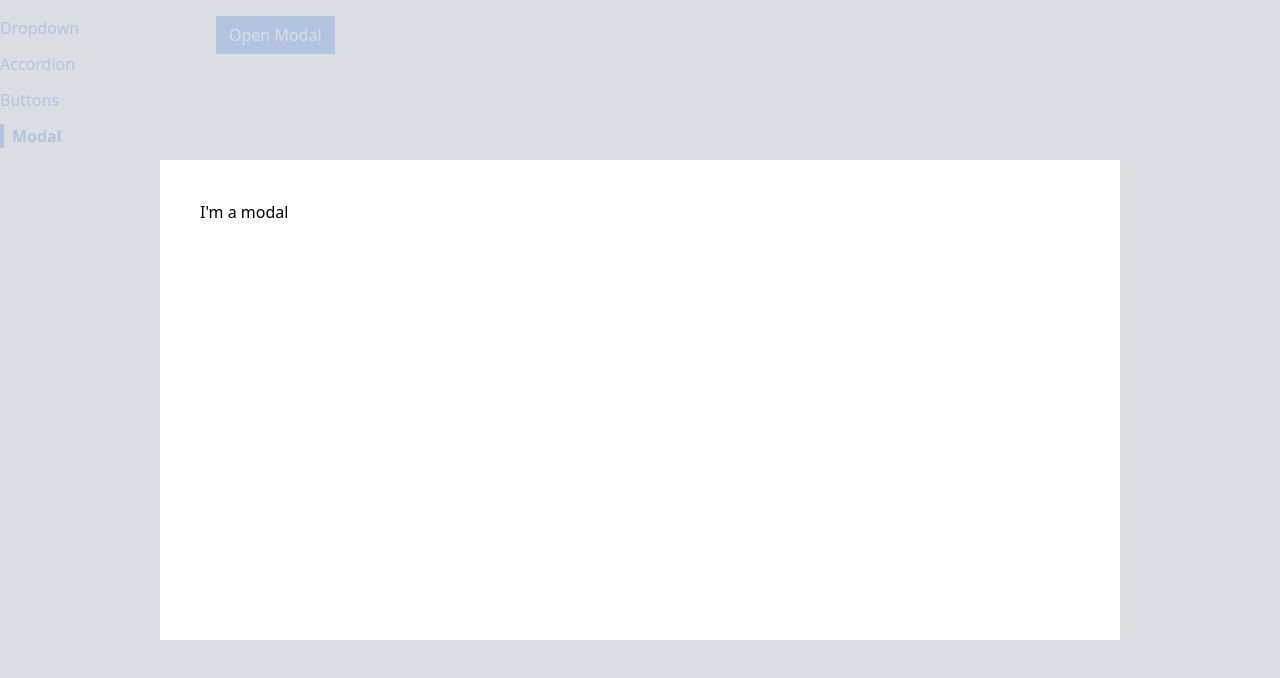
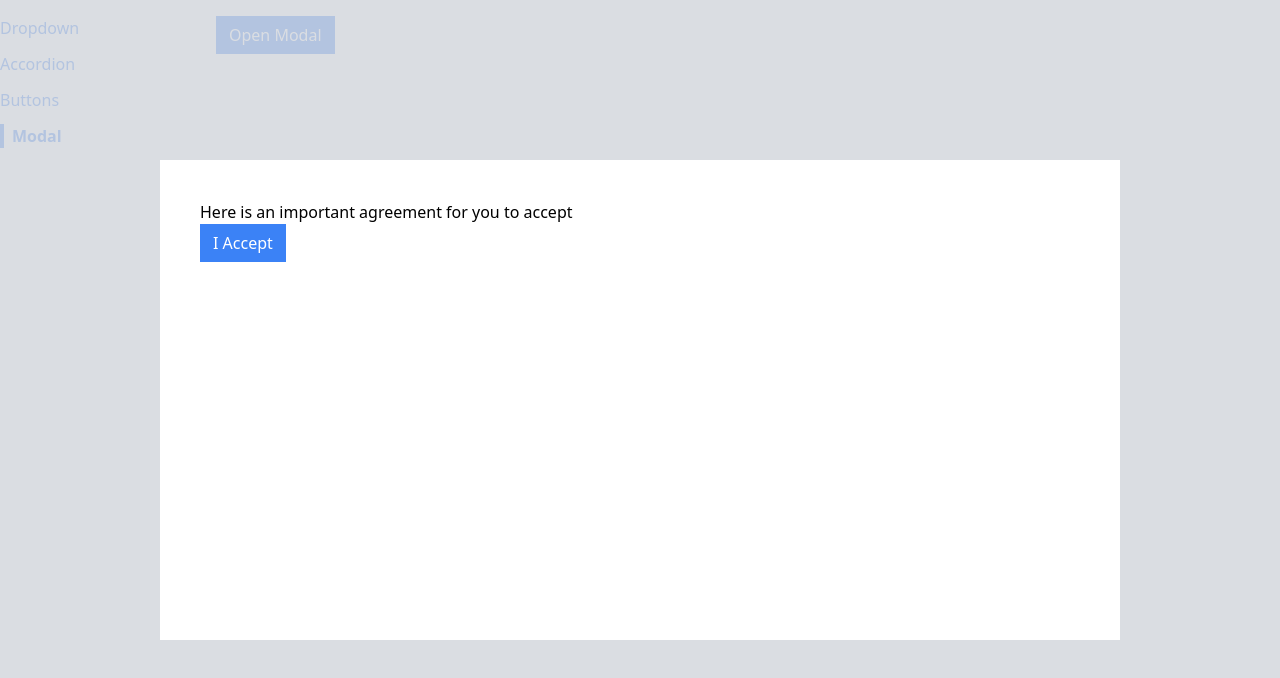
Before and after one commit to poyingHAHA/React_learning, a React (Create React App) app in the folder 6_custom_nav_and_routing/: page /modal in a window 1280 px wide. Both pictures are taken after a click on the button "Open Modal". Shown: the top 678 px of the page. Built offline with nearby package versions, Linux system fonts and the light colour scheme.

Commit message:
7. Customizing Modal

```diff
--- a/6_custom_nav_and_routing/src/components/Modal.js
+++ b/6_custom_nav_and_routing/src/components/Modal.js
@@ -1,11 +1,12 @@
 import ReactDOM from 'react-dom';
 
-function Modal({onClose}) {
+function Modal({onClose, actionBar, children}) {
   return ReactDOM.createPortal(
     <div>
       <div onClick={onClose} className="absolute inset-0 bg-gray-300 opacity-80"></div>
       <div className="absolute inset-40 p-10 bg-white">
-        I'm a modal
+        {children}
+        {actionBar}
       </div>
     </div>,
     document.querySelector('.modal-container')
--- a/6_custom_nav_and_routing/src/pages/ModalPage.js
+++ b/6_custom_nav_and_routing/src/pages/ModalPage.js
@@ -13,10 +13,18 @@ function ModalPage() {
     setShowModal(false);
   }
 
+  const actionBar = <Button onClick={handleClose} primary>I Accept</Button>
+
+  const modal = <Modal onClose={handleClose} actionBar={actionBar}>
+    <p>
+      Here is an important agreement for you to accept
+    </p>
+  </Modal>;
+
   return (
     <div>
       <Button onClick={handleClick} primary>Open Modal</Button>
-      { showModal && <Modal onClose={handleClose} />}
+      { showModal && modal }
     </div>
   )
 }
```
